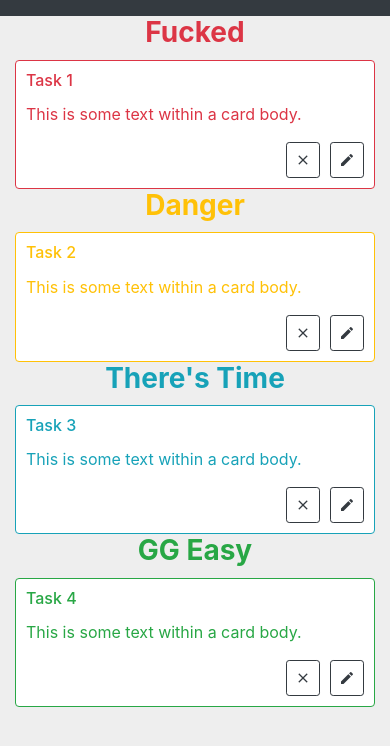
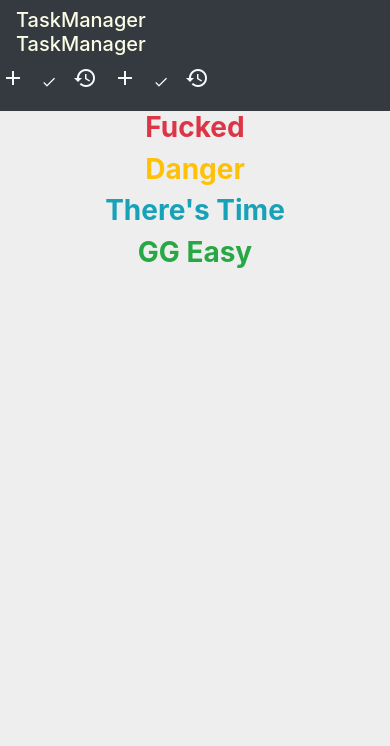
Before and after one commit to arufonsekun/learning-angular, an Angular app: page / in a window 390 px wide. Shown: the top 746 px of the page. Built offline with nearby package versions, Linux system fonts and the light colour scheme.

Commit message:
commiting to save the code

```diff
--- a/package.json
+++ b/package.json
@@ -20,6 +20,8 @@
     "@angular/platform-browser": "~7.0.0",
     "@angular/platform-browser-dynamic": "~7.0.0",
     "@angular/router": "~7.0.0",
+    "@ng-bootstrap/ng-bootstrap": "^1.0.2",
+    "ajv": "^6.9.1",
     "core-js": "^2.5.4",
     "rxjs": "~6.3.3",
     "rxjs-compat": "^6.4.0",
--- a/src/app/index-page/index-page.component.html
+++ b/src/app/index-page/index-page.component.html
@@ -1,8 +1,25 @@
-<header class="navbar navbar-expand-lg bg-dark border-dark">
-	<div class="collapse navbar-collapse">
-        <h5 class="title">TaskManager</h5>
-		<div class="offset-md-9 d-flex justify-content-end">
-			<a [routerLink]="" (click) = "showNewTask()" class="navbar-brand text-light" role="button">
+<header class="navbar navbar-expand flex-column flex-md-row bd-navbar bg-dark border-dark">
+	<div class="row collapse navbar-collapse">
+		<div class="col-lg-3 d-xl-inline d-lg-inline d-md-none d-sm-none">
+	        <h5 class="title">TaskManager</h5>
+		</div>
+		<div class="col-md-3 d-xl-none d-lg-none d-md-inline d-sm-inline">
+	        <h5 class="title">TaskManager</h5>
+		</div>
+
+		<div class="offset-lg-7 d-xl-inline d-lg-inline d-md-none d-sm-none">
+			<a [routerLink]="" (click) = "open()" class="navbar-brand text-light" data-toggle="modal" role="button">
+                <i class="material-icons">add</i>
+            </a>
+			<a [routerLink]="" (click)="addNewTask()" class="navbar-brand text-light" role="button" style="margin-top:3px;">
+				<i class="material-icons card-icon">done</i>
+			</a>
+            <a [routerLink]="" class="navbar-brand text-light" role="button">
+                <i class="material-icons">history</i>
+            </a>
+		</div>
+		<div class="offset-md-6 d-xl-none d-lg-none d-md-inline d-sm-inline">
+			<a [routerLink]="" (click) = "open()" class="navbar-brand text-light" data-toggle="modal" role="button">
                 <i class="material-icons">add</i>
             </a>
 			<a [routerLink]="" (click)="addNewTask()" class="navbar-brand text-light" role="button" style="margin-top:3px;">
@@ -16,97 +33,20 @@
 </header>
 <div class="container">
     <div class="row">
-        <div *ngIf="newTask" class="col-md-5 offset-md-4"style="margin-top: 2%; margin-bottom:2%;">
-            <div class="card border-dark">
-                <div class="card-body text-dark">
-                    <input [(ngModel)] = "taskTitle" type="text" class="form-control" placeholder="Task Name..." style="margin-bottom: 2%;"/>
-                    <textarea [(ngModel)] = "taskDescrition" class="form-control" placeholder="Task Description... (use <ul>, <li> tags from html)" rows="3"></textarea>
-                    <div class="row">
-                        <div class="col-md-6">
-                            <div class="form-group" style="margin-top:4%;">
-                                <label for="taskType" style="font-weight:bold;">Task Type</label>
-                                <select [(ngModel)] = "taskType" class="form-control" id="taskType">
-                                    <option class="text-danger">Fucked</option>
-                                    <option class="text-warning">Danger</option>
-                                    <option class="text-info">There's Time</option>
-                                    <option class="text-success">GG Easy</option>
-                                </select>
-                            </div>
-                        </div>
-						<div class="col-md-6">
-							<div class="form-group" style="margin-top:8px;">
-							  <label style="font-weight:bold;" for="deadline" class="form-label">Deadline</label>
-							    <input [(ngModel)] = "taskDeadLine" class="form-control" type="date" value="" id="deadline" />
-							</div>
-						</div>
-                    </div>
-                </div>
-            </div>
-        </div>
-    </div>
-    <div class="row">
         <div class="col-md-3 fucked">
 			<h3 class="text-danger text-center" style="font-weight:bold; text-align:center;">Fucked</h3>
-            <div class="card border-danger">
-                <div class="card-body text-danger">
-                    <h6 class = "card-title">Task 1</h6>
-                    <p class=card-text>This is some text within a card body.</p>
-                    <a href="#" class="btn btn-sm btn-outline-dark actions" role="button">
-                        <i class="material-icons card-icon">edit</i>
-                    </a>
-                    <a href="#" class="btn btn-sm btn-outline-dark actions" role="button">
-                        <i class="material-icons card-icon">close</i>
-                    </a>
-                </div>
-            </div>
 			<ng-template appFucked></ng-template>
         </div>
         <div class="col-md-3 dang3r">
 			<h3 class="text-warning text-center" style="font-weight:bold; text-align:center;">Danger</h3>
-            <div class="card border-warning">
-                <div class="card-body text-warning">
-                    <h6 class = "card-title">Task 2</h6>
-                    <p class=card-text>This is some text within a card body.</p>
-                    <a href="#" class="btn btn-sm btn-outline-dark actions" role="button">
-                        <i class="material-icons card-icon">edit</i>
-                    </a>
-                    <a href="#" class="btn btn-sm btn-outline-dark actions" role="button">
-                        <i class="material-icons card-icon">close</i>
-                    </a>
-                </div>
-            </div>
 			<ng-template appDanger></ng-template>
         </div>
         <div class="col-md-3 theresTime">
 			<h3 class="text-info text-center" style="font-weight:bold; text-align:center;">There's Time</h3>
-            <div class="card border-info">
-                <div class="card-body text-info">
-                    <h6 class = "card-title">Task 3</h6>
-                    <p class=card-text>This is some text within a card body.</p>
-                    <a href="#" class="btn btn-sm btn-outline-dark actions" role="button">
-                        <i class="material-icons card-icon">edit</i>
-                    </a>
-                    <a href="#" class="btn btn-sm btn-outline-dark actions" role="button">
-                        <i class="material-icons card-icon">close</i>
-                    </a>
-                </div>
-            </div>
 			<ng-template appTheresTime></ng-template>
         </div>
         <div class="col-md-3 ggEasy">
 			<h3 class="text-success text-center" style="font-weight:bold; text-align:center;">GG Easy</h3>
-            <div class="card border-success">
-                <div class="card-body text-success">
-                    <h6 class = "card-title">Task 4</h6>
-                    <p class=card-text>This is some text within a card body.</p>
-                    <a href="#" class="btn btn-sm btn-outline-dark actions" role="button">
-                        <i class="material-icons card-icon">edit</i>
-                    </a>
-                    <a href="#" class="btn btn-sm btn-outline-dark actions" role="button">
-                        <i class="material-icons card-icon">close</i>
-                    </a>
-                </div>
-            </div>
 			<ng-template appGgEasy></ng-template>
         </div>
     </div>
--- a/src/app/index-page/index-page.component.ts
+++ b/src/app/index-page/index-page.component.ts
@@ -1,10 +1,12 @@
 import { Component, OnInit, ViewChild, ComponentFactoryResolver } from '@angular/core';
+import {NgbModal, NgbActiveModal} from '@ng-bootstrap/ng-bootstrap';
 import { GgEasyDirective } from '../gg-easy.directive';
 import { TheresTimeDirective } from '../theres-time.directive';
 import { DangerDirective } from '../danger.directive';
 import { FuckedDirective } from '../fucked.directive';
 import { NewTaskComponent } from '../new-task/new-task.component';
-import { CreateTaskService } from '../create-task.service';
+import { TaskService } from '../task-service.service';
+import { ModalFormComponent } from '../modal-form/modal-form.component';
 
 @Component({
   selector: 'app-index-page',
@@ -27,29 +29,41 @@ export class IndexPageComponent implements OnInit {
     public taskDeadLine = "";
     private containersIndex = {"GG Easy": 0, "There's Time": 1, "Danger": 2, "Fucked": 3};
 
-    constructor(private _componentFactoryResolver: ComponentFactoryResolver, private _taskService : CreateTaskService) { }
+    constructor(
+        private _componentFactoryResolver: ComponentFactoryResolver,
+        private _taskService : TaskService,
+        private modalService: NgbModal
+    ){
+        //get a list of created tasks
+        // this._taskService.listTasks().subscribe(
+        //     data => this.renderTasks(data),
+        //     error => {console.log(error);}
+        // );
+    }
 
-    public addNewTask(){
+    public addNewTask() : void{
 
         if (this.taskDescrition){
             let directivesArray = [this.ggEasy, this.theresTime, this.danger, this.fucked];
 
             //Add the component
-            if (this.taskDescrition != ""){
             var componentFactory = this._componentFactoryResolver
             .resolveComponentFactory(NewTaskComponent);
-                console.log(this.containersIndex[this.taskType]);
             var componentRef = this.createComponentRef(directivesArray[this.containersIndex[this.taskType]], componentFactory);
 
+            //set the component data
             this.setData(componentRef);
+
+            //if the id is null the task must be create otherwise just rendered
+            if (this.taskId == null)
                 this.postTask(componentRef);
 
+            this.taskId = null;
             this.newTask = false;
             this.taskType = "";
             this.taskTitle = "";
             this.taskDescrition = "";
             this.taskDeadLine = "";
-            }
         }
 
     }
@@ -60,13 +74,13 @@ export class IndexPageComponent implements OnInit {
         return componentRef;
     }
 
-    showNewTask(){
+    showNewTask() : void{
         if(!this.newTask){
             this.newTask = true;
         }
     }
 
-    setData(componentRef){
+    setData(componentRef) : void{
         componentRef.instance.taskDeadLine = this.taskDeadLine;
         componentRef.instance.taskTitle = this.taskTitle;
         componentRef.instance.taskDescrition = this.taskDescrition;
@@ -75,7 +89,7 @@ export class IndexPageComponent implements OnInit {
         componentRef.instance.setStyles();
     }
 
-    postTask(componentRef) : void{
+    private postTask(componentRef) : void{
         this._taskService.createTask(null, this.taskType, this.taskTitle, this.taskDescrition, this.taskDeadLine)
         .then(data => {
             //When the post request is done the id attr is assigned
@@ -87,6 +101,30 @@ export class IndexPageComponent implements OnInit {
         );
     }
 
+    public open(){
+        // const modalRef = this.modalService.open(ModalComponent);
+        const modalRef = this.modalService.open(ModalFormComponent, {
+            size : 'sm'
+        });
+    }
+
+    public print(){
+        console.log("Funcionou birl");
+    }
+
+    private renderTasks(data) : void{
+        var i = 0;
+        while (i < data.length){
+            this.taskType = data[i].type;
+            this.taskTitle = data[i].title;
+            this.taskDescrition = data[i].description;
+            this.taskDeadLine = data[i].deadLine;
+            this.taskId = data[i].id;
+            i+=1;
+            this.addNewTask();
+        }
+    }
+
     ngOnInit() {
     }
 
--- /dev/null
+++ b/src/app/modal-form/modal-form.component.html
@@ -0,0 +1,36 @@
+<ng-template>
+    <div role="document" class="modal-dialog">
+        <div class="modal-dialog modal-sm">
+          <div class="modal-content">
+            <div class="modal-body">
+                <div class="card border-dark">
+                    <div class="card-header border-dark">
+                        <input [(ngModel)] = "taskTitle" type="text" class="form-control form-control-sm" placeholder="Task Name..." style="margin-bottom: 2%;"/>
+                    </div>
+                    <div class="card-body">
+                        <div class="card-text text-dark">
+                            <textarea [(ngModel)] = "taskDescrition" class="form-control" placeholder="Task Description..." rows="3"></textarea>
+                        </div>
+                        <div class="form-group" style="margin-top:8px;">
+                            <label style="font-size: 15px; font-weight:bold;" class="form-label">Task Type</label>
+                            <select [(ngModel)] = "taskType" class="form-control form-control-sm">
+                                <option class="text-success">GG Easy</option>
+                                <option class="text-info">There's Time</option>
+                                <option class="text-warning">Danger</option>
+                                <option class="text-danger">Fucked</option>
+                            </select>
+                        </div>
+                        <div class="form-group" style="margin-top:8px;">
+                            <label style="font-size: 15px; font-weight:bold;" for="deadline" class="form-label">Deadline</label>
+                            <input [(ngModel)] = "taskDeadLine" class="form-control" type="date" value="" id="deadline" />
+                        </div>
+                    </div>
+                </div>
+            </div>
+            <div class="modal-footer">
+              <button type="button" class="btn btn-outline-dark" (click)="addNewTask()">Create</button>
+            </div>
+          </div>
+      </div>
+    </div>
+</ng-template>
--- /dev/null
+++ b/src/app/modal-form/modal-form.component.ts
@@ -0,0 +1,25 @@
+import { Component, OnInit, Inject } from '@angular/core';
+import {NgbModal, NgbActiveModal} from '@ng-bootstrap/ng-bootstrap';
+
+@Component({
+  selector: 'app-modal-form',
+  templateUrl: './modal-form.component.html',
+  styleUrls: ['./modal-form.component.css']
+})
+export class ModalFormComponent implements OnInit {
+
+    public taskType = "";
+    public taskTitle = "";
+    public taskDescrition = "";
+    public taskDeadLine = "";
+
+    constructor(public activeModal: NgbActiveModal) { }
+
+    public addNewTask(){
+        console.log(this.taskType, this.taskTitle, this.taskDescrition, this.taskDeadLine);
+    }
+
+    ngOnInit() {
+    }
+
+}
--- a/src/app/new-task/new-task.component.html
+++ b/src/app/new-task/new-task.component.html
@@ -9,6 +9,5 @@
         <a [routerLink]="" (click) = "deleteTask()" class="btn btn-sm btn-outline-dark actions" role="button">
             <i class="material-icons card-icon">check</i>
         </a>
+    </div>
 </div>
-
-</div>
--- a/src/app/new-task/new-task.component.ts
+++ b/src/app/new-task/new-task.component.ts
@@ -17,6 +17,9 @@ export class NewTaskComponent implements OnInit {
     public warning = false;
     public info = false;
     public success = false;
+
+    constructor() {
+    }
 
     public getBorderColor(){
         let borderColor = {
@@ -63,9 +66,6 @@ export class NewTaskComponent implements OnInit {
         console.log("Deletar a tarefa de id = ",this.taskId);
     }
 
-    constructor() {
-    }
-
     ngOnInit() {
     }
 
--- a/src/index.html
+++ b/src/index.html
@@ -3,6 +3,7 @@
 <head>
 
       <meta charset="utf-8">
+      <meta name="viewport" content="width=device-width, initial-scale=1.0">
       <title>TaskManager</title>
       <base href="/">
       <meta name="viewport" content="width=device-width, initial-scale=1">
```
Also changed, not shown: src/app/app.module.ts (+7 -3 lines), src/app/task-service.service.ts (renamed from src/app/create-task.service.ts, +24 -2 lines), src/app/task.ts (added, +7 -0 lines), src/app/modal-form/modal-form.component.css (added). Lines whose indentation alone changed are shown as unchanged.
